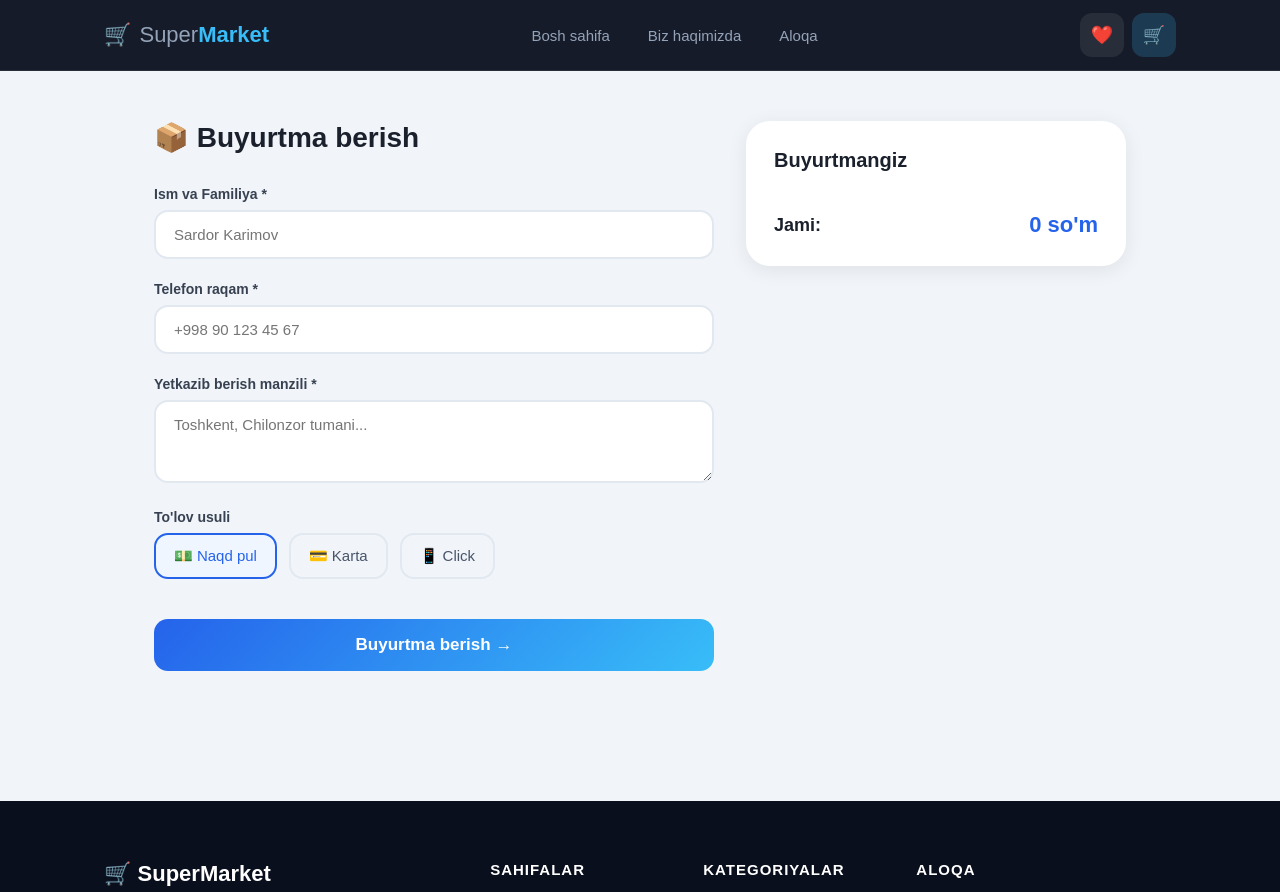
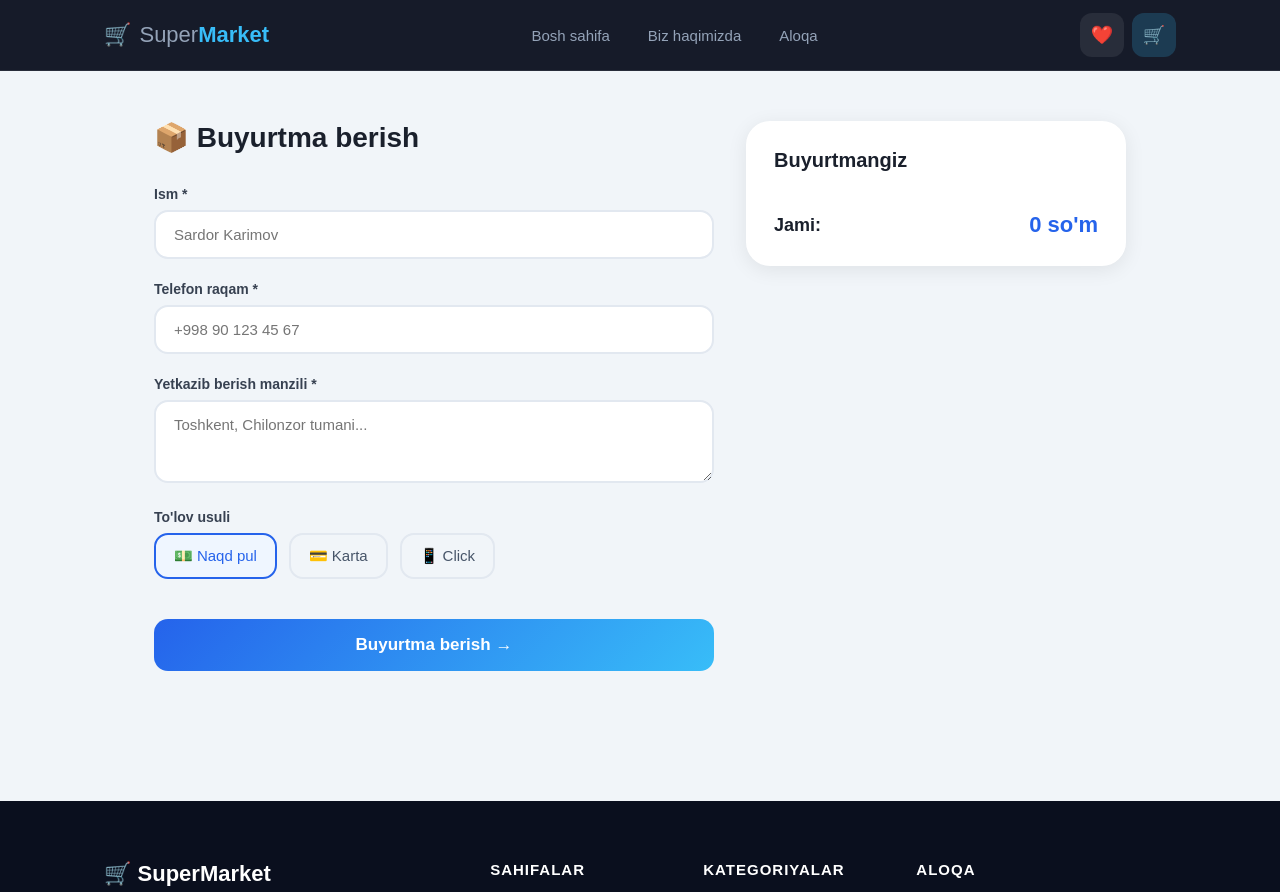
Before and after one commit to shahzod-hub/sevimli, a Vue app: page /checkout in a window 1280 px wide. Shown: the top 892 px of the page. Built offline with nearby package versions, Linux system fonts and the light colour scheme.

Commit message:
first commit

```diff
--- a/src/components/Footer.vue
+++ b/src/components/Footer.vue
@@ -31,7 +31,7 @@
 
       <div class="col">
         <h4>Aloqa</h4>
-        <p>📍 Toshkent, O'zbekiston</p>
+        <p>📍 Surxondaryo, O'zbekiston</p>
         <p>📞 +998 90 123 45 67</p>
         <p>✉️ info@supermarket.uz</p>
         <p>🕐 07:00 – 23:00</p>
--- a/src/views/CheckoutPage.vue
+++ b/src/views/CheckoutPage.vue
@@ -41,7 +41,7 @@ const placeOrder = () => {
         <h1>📦 Buyurtma berish</h1>
 
         <div class="field">
-          <label>Ism va Familiya *</label>
+          <label>Ism  *</label>
           <input v-model="form.name" placeholder="Sardor Karimov" />
         </div>
 
```
